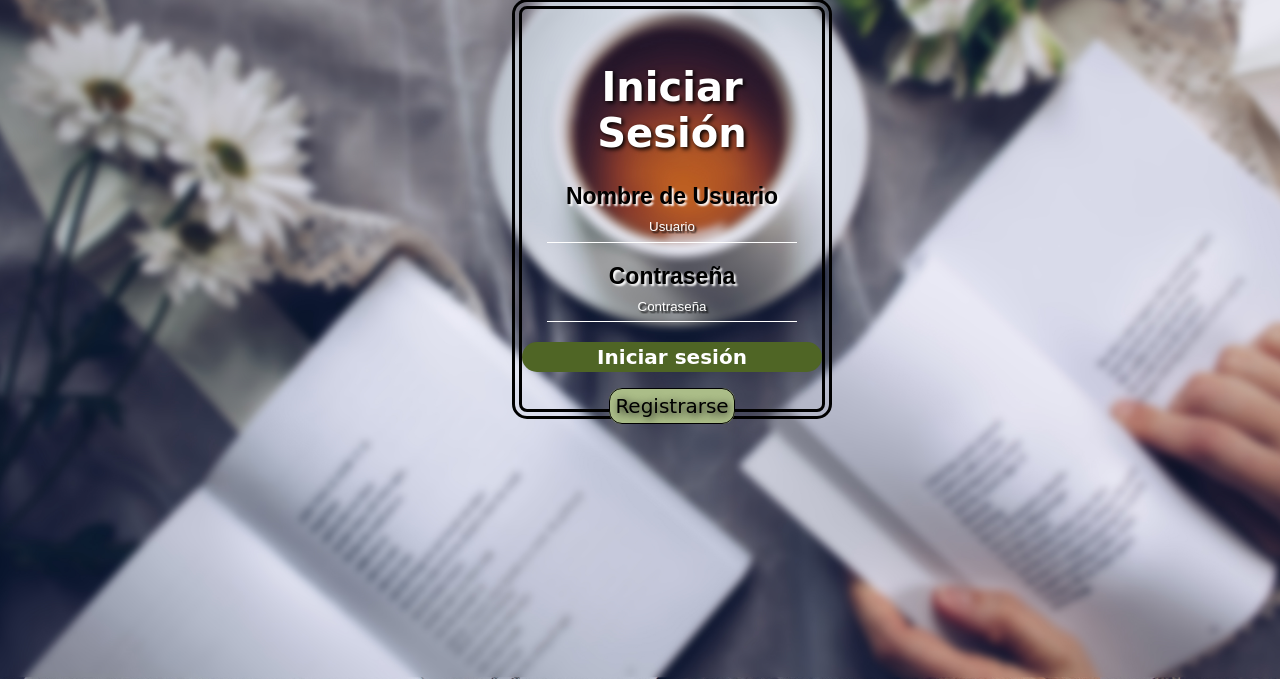
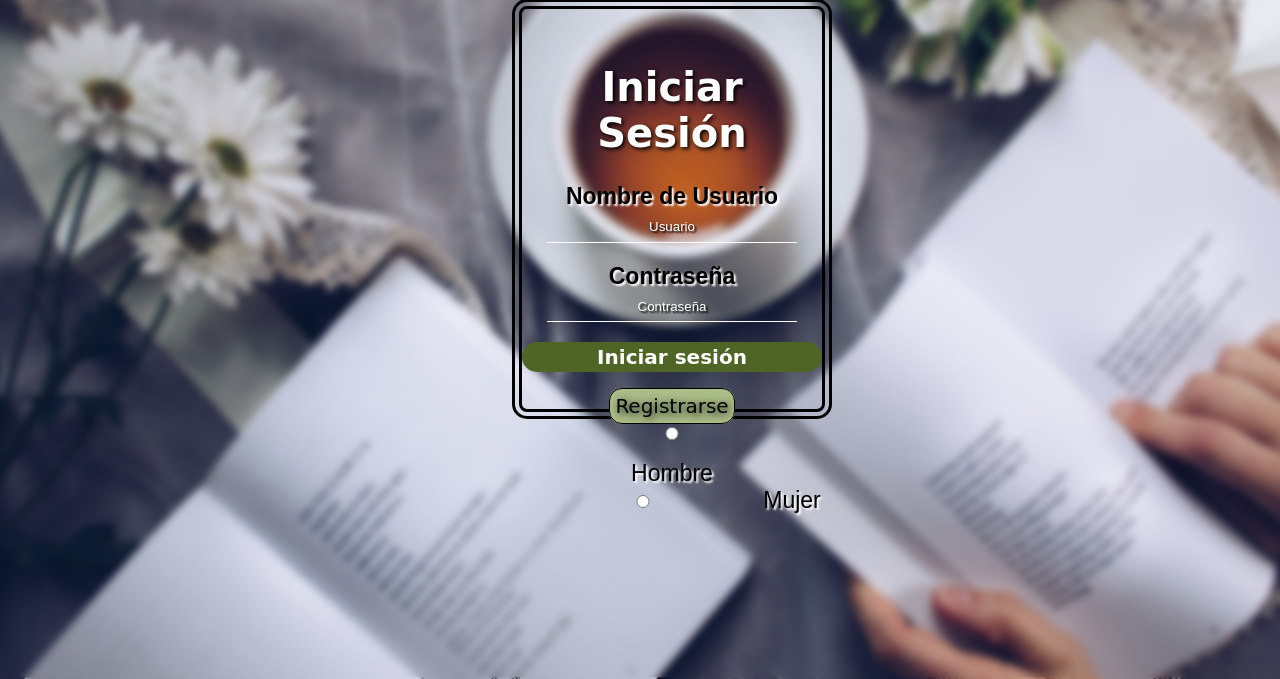
Before and after one commit to erichuang2015/Sistema-Bibliotecario, a PHP site: page /login.php in a window 1280 px wide. Shown: the part 121-800 px from the top of the page. Run offline with PHP 8.4, Linux system fonts and the light colour scheme.

Commit message:
radio
modificado

```diff
--- a/views/css/login.css
+++ b/views/css/login.css
@@ -64,6 +64,7 @@ h1{
 	color: white;
 	text-shadow: 2px 2px 2px #000000;
 	text-align: center;
+	font-family: 'Raleway', sans-serif;
 }
 
 .inputLogin:focus {
--- a/views/login.php
+++ b/views/login.php
@@ -4,6 +4,7 @@
 	<meta charset="UTF-8">
 	<title>Login</title>
 	<link rel="stylesheet" type="text/css" href="../views/css/login.css">
+	<link rel="stylesheet" type="text/css" href="fuentes/fuentes.css">
 </head>
 <body>
 
@@ -20,7 +21,8 @@
 			<br>
 			<input type="submit" value="Iniciar sesión" name="" >
 			<a href="registro.php">Registrarse</a>
-
+			<input type="radio" id="hombre" name="genero" value="M"><label for="hombre">Hombre</label>
+			<input type="radio" id="mujer" name="genero" value="F"><label for="mujer">Mujer</label>
 
 		</form>
 	</div>
```
